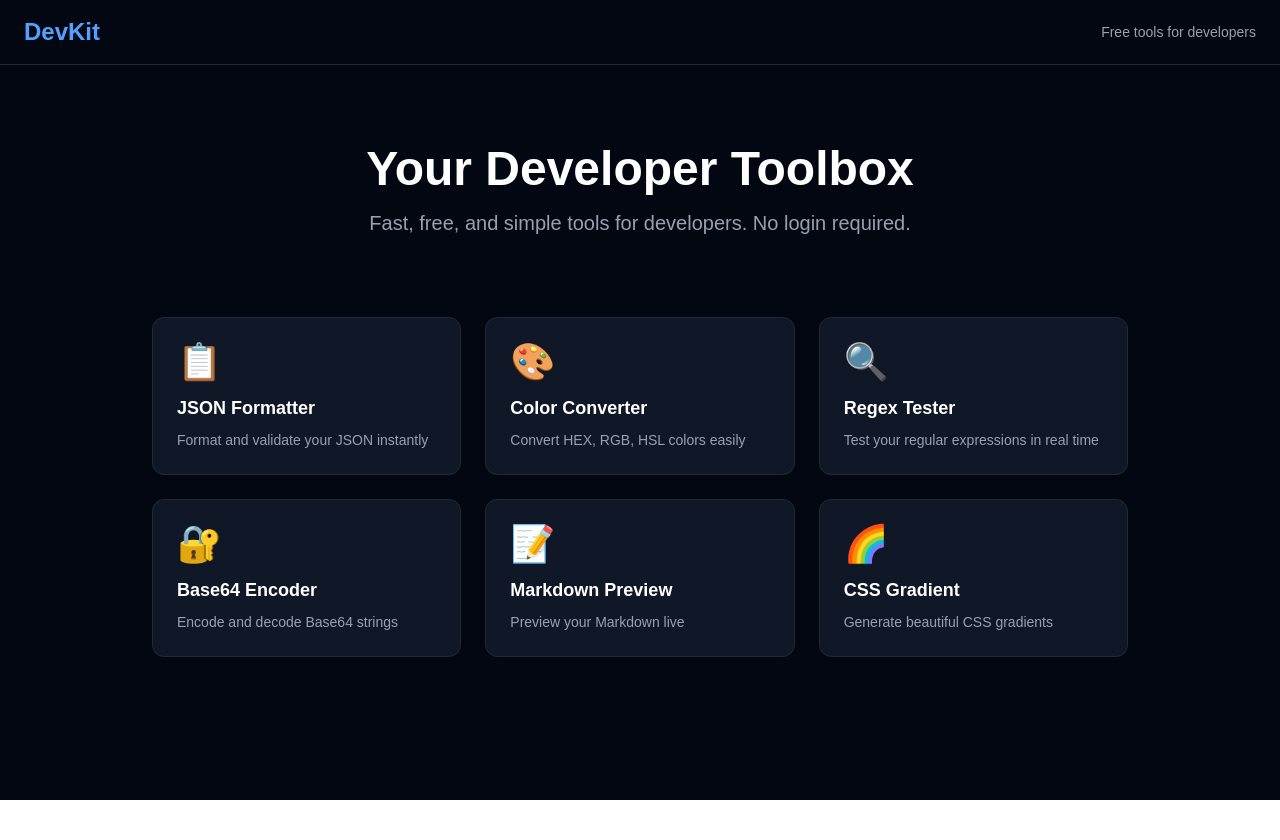
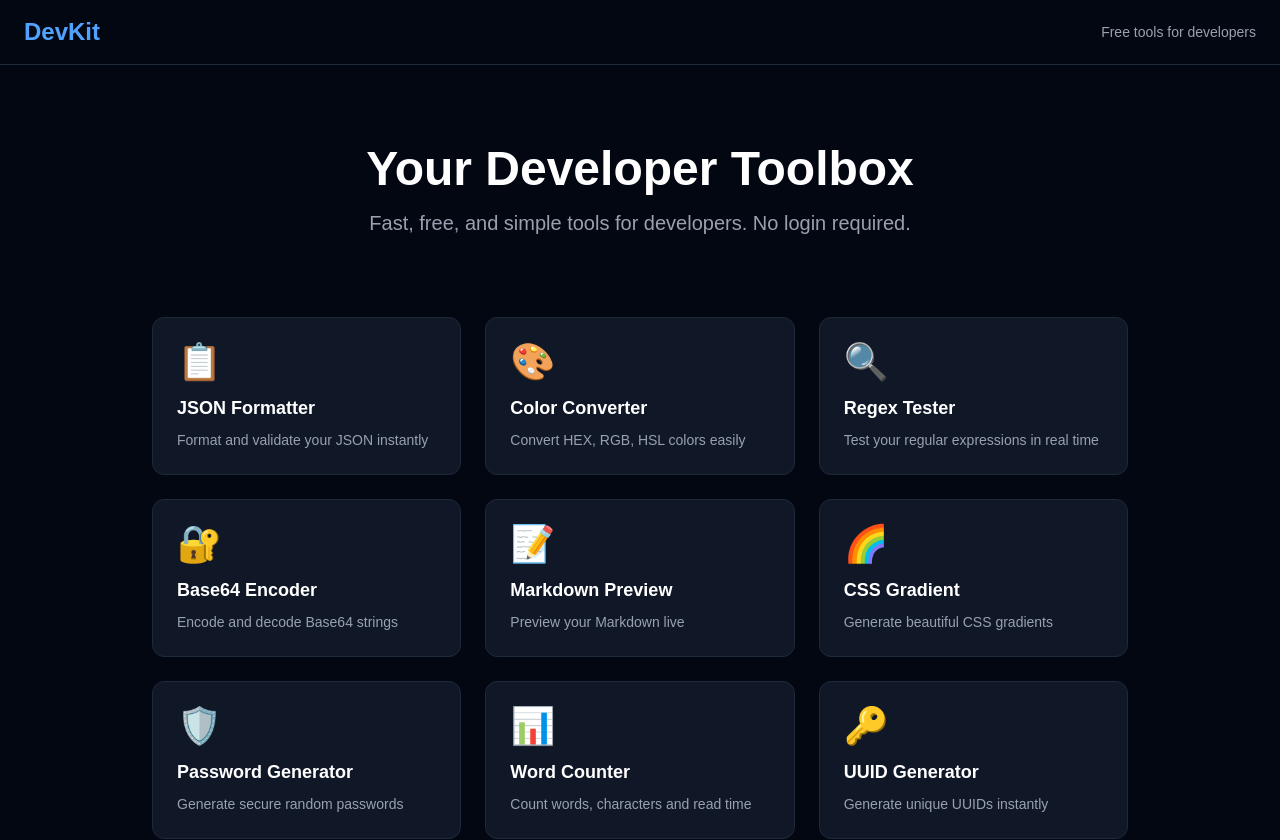
Before and after one commit to rickardenversailles077-coder/devkit, a Next.js app: page / in a window 1280 px wide. Shown: the top 840 px of the page. Before the commit the page ends 800 px from the top, so only its background shows below. Built offline with nearby package versions, Linux system fonts and the light colour scheme.

Commit message:
update homepage

```diff
--- a/app/page.tsx
+++ b/app/page.tsx
@@ -5,14 +5,12 @@ export default function Home() {
         <h1 className="text-2xl font-bold text-blue-400">DevKit</h1>
         <p className="text-gray-400 text-sm">Free tools for developers</p>
       </header>
-
       <section className="text-center py-20 px-6">
         <h2 className="text-5xl font-bold mb-4">Your Developer Toolbox</h2>
         <p className="text-gray-400 text-xl max-w-xl mx-auto">
           Fast, free, and simple tools for developers. No login required.
         </p>
       </section>
-
       <section className="max-w-5xl mx-auto px-6 pb-20 grid grid-cols-1 sm:grid-cols-2 lg:grid-cols-3 gap-6">
         {[
           { name: "JSON Formatter", desc: "Format and validate your JSON instantly", emoji: "📋", href: "/json-formatter" },
@@ -21,6 +19,12 @@ export default function Home() {
           { name: "Base64 Encoder", desc: "Encode and decode Base64 strings", emoji: "🔐", href: "/base64" },
           { name: "Markdown Preview", desc: "Preview your Markdown live", emoji: "📝", href: "/markdown" },
           { name: "CSS Gradient", desc: "Generate beautiful CSS gradients", emoji: "🌈", href: "/css-gradient" },
+          { name: "Password Generator", desc: "Generate secure random passwords", emoji: "🛡️", href: "/password-generator" },
+          { name: "Word Counter", desc: "Count words, characters and read time", emoji: "📊", href: "/word-counter" },
+          { name: "UUID Generator", desc: "Generate unique UUIDs instantly", emoji: "🔑", href: "/uuid-generator" },
+          { name: "HTML Encoder", desc: "Encode and decode HTML entities", emoji: "🌐", href: "/html-encoder" },
+          { name: "JWT Decoder", desc: "Decode and inspect JWT tokens", emoji: "🔓", href: "/jwt-decoder" },
+          { name: "Timestamp Converter", desc: "Convert Unix timestamps to dates", emoji: "⏰", href: "/timestamp-converter" },
         ].map((tool) => (
           <a key={tool.name} href={tool.href} className="bg-gray-900 border border-gray-800 rounded-xl p-6 hover:border-blue-500 transition cursor-pointer block">
             <div className="text-4xl mb-3">{tool.emoji}</div>
```
